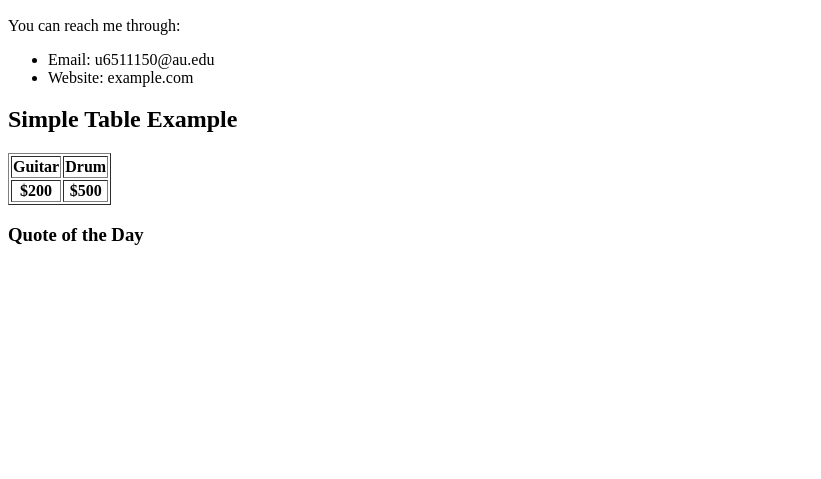
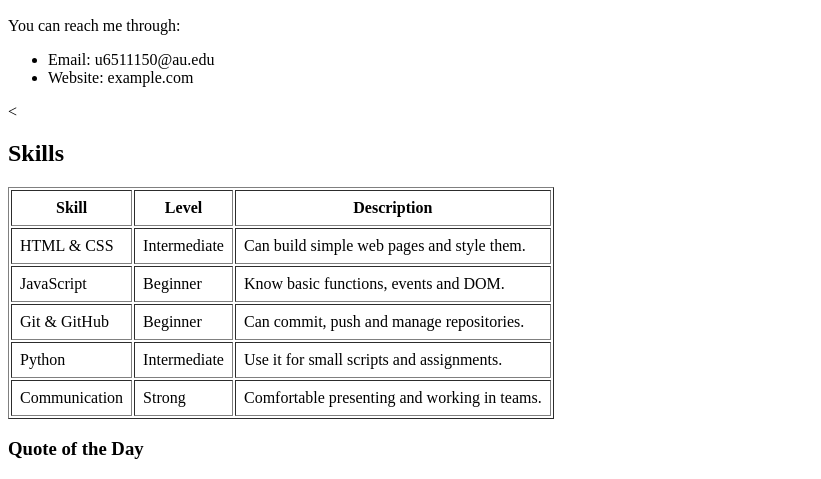
Before and after one commit to jizzzsai/MyPersonalWebPage, a plain HTML site: page index.html in a window 1280 px wide. Shown: the part 834-1313 px from the top of the page, without its empty margins (0-821 px from the left). Before the commit the page ends 1099 px from the top, so only its background shows below. Drawn offline with Linux system fonts and the light colour scheme.

Commit message:
added css1

```diff
--- a/index.html
+++ b/index.html
@@ -37,11 +37,40 @@
         <li>Email: u6511150@au.edu</li>
         <li>Website: example.com</li>
     </ul>
-    <h2>Simple Table Example</h2>
-    <table border="1">
-        <tr><th>Guitar</th><th>Drum</th></tr>
-        <tr><th>$200</th><th>$500</th></tr>
+    <<h2>Skills</h2>
+    <table border="1" cellpadding="8">
+      <tr>
+        <th>Skill</th>
+        <th>Level</th>
+        <th>Description</th>
+      </tr>
+      <tr>
+        <td>HTML & CSS</td>
+        <td>Intermediate</td>
+        <td>Can build simple web pages and style them.</td>
+      </tr>
+      <tr>
+        <td>JavaScript</td>
+        <td>Beginner</td>
+        <td>Know basic functions, events and DOM.</td>
+      </tr>
+      <tr>
+        <td>Git & GitHub</td>
+        <td>Beginner</td>
+        <td>Can commit, push and manage repositories.</td>
+      </tr>
+      <tr>
+        <td>Python</td>
+        <td>Intermediate</td>
+        <td>Use it for small scripts and assignments.</td>
+      </tr>
+      <tr>
+        <td>Communication</td>
+        <td>Strong</td>
+        <td>Comfortable presenting and working in teams.</td>
+      </tr>
     </table>
+
     <h3>Quote of the Day</h3>
   </body>
 </html>
```
Also changed, not shown: profiletoCss1.html (added, +42 -0 lines).
